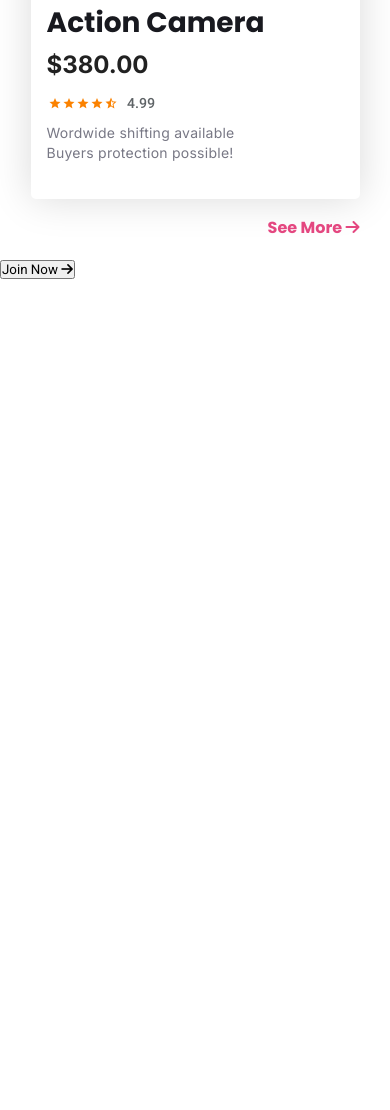
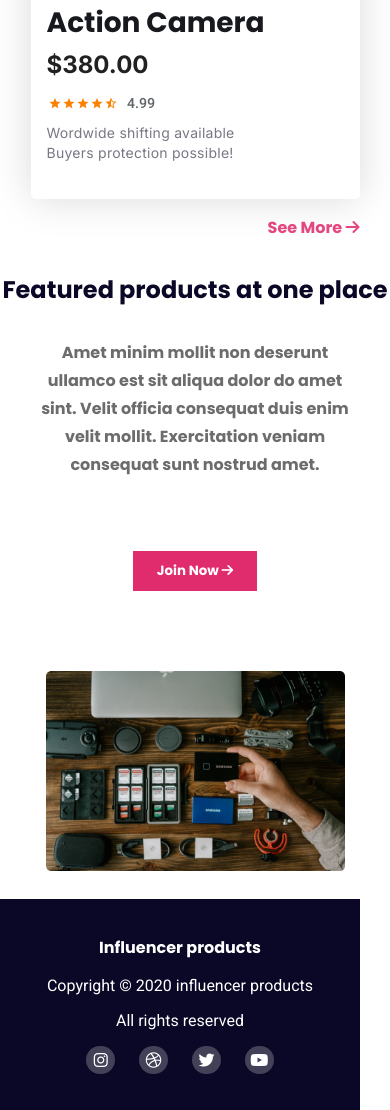
Before and after one commit to mdadnanshafiq/progear, a plain HTML site: page index.html in a window 390 px wide. Shown: the part 4953-6063 px from the top of the page. Before the commit the page ends 5251 px from the top, so only its background shows below. Drawn offline with Linux system fonts and the light colour scheme.

Commit message:
mobile done

```diff
--- a/index.html
+++ b/index.html
@@ -160,24 +160,26 @@
         </section>
         <section class="featured">
             <div class="featured-view">
-                <img src="" alt="">
+                <img src="images/gear.png" alt="gear">
             </div>
             <div class="featured-content">
-                <h2 class="featured-title"></h2>
-                <p class="featured-describe"></p>
+                <h2 class="featured-title">Featured products at one
+                    place</h2>
+                <p class="featured-describe">Amet minim mollit non deserunt ullamco est sit aliqua dolor do amet sint.
+                    Velit officia consequat duis enim velit mollit. Exercitation veniam consequat sunt nostrud amet.</p>
                 <button class="featured-btn">Join Now <i class="fa-solid fa-arrow-right"></i></button>
             </div>
         </section>
     </main>
     <footer>
-        <h1 class="footer-title"></h1>
-        <p class="footer-copy"></p>
-        <p class="footer-rights"></p>
+        <h1 class="footer-title">Influencer products</h1>
+        <p class="footer-copy">Copyright © 2020 influencer products</p>
+        <p class="footer-rights">All rights reserved</p>
         <div class="social">
-            <img src="" alt="">
-            <img src="" alt="">
-            <img src="" alt="">
-            <img src="" alt="">
+            <span class="social-icon"><i class="fa-brands fa-instagram"></i></span>
+            <span class="social-icon"><i class="fa-brands fa-dribbble"></i></span>
+            <span class="social-icon"><i class="fa-brands fa-twitter"></i></span>
+            <span class="social-icon"><i class="fa-brands fa-youtube"></i></span>
         </div>
     </footer>
 </body>
--- a/style.css
+++ b/style.css
@@ -212,3 +212,110 @@ a {
     font-weight: 700;
     text-align: right;
 }
+
+/* features styles */
+
+.featured {
+    display: flex;
+    flex-direction: column-reverse;
+    justify-content: space-between;
+    align-items: center;
+}
+
+.featured-content {
+    display: flex;
+    flex-direction: column;
+    align-items: center;
+    gap: 2rem;
+    margin-top: 2rem;
+}
+
+.featured-view {
+    width: 18.6875rem;
+    height: 11.75rem;
+    border-radius: 0.4375rem;
+    border: 0;
+    margin: 2.5rem auto;
+}
+
+.featured-view img {
+    width: 100%;
+}
+
+.featured-title {
+    color: #0A0826;
+    text-align: center;
+    font-family: 'Poppins';
+    font-size: 1.5rem;
+    font-weight: 700;
+}
+
+.featured-describe {
+    color: #6C6C6C;
+    text-align: center;
+    font-family: 'Poppins';
+    font-weight: 700;
+    line-height: 1.75rem;
+    width: 20.5625rem;
+    margin: auto;
+
+}
+
+.featured-btn {
+    display: block;
+    padding: 0.625rem 1.5rem;
+    background: #E02C6D;
+    color: #FFF;
+    font-family: 'Poppins';
+    font-weight: 700;
+    border: 0;
+    margin: 2.5rem auto;
+}
+
+/* footer styles */
+
+footer {
+    width: 22.5rem;
+    height: 13.1875rem;
+    background: #0A0826;
+    color: #FFF;
+    display: flex;
+    flex-direction: column;
+    justify-content: center;
+    align-items: center;
+    gap: 1rem;
+}
+
+.footer-title {
+    color: #FFF;
+    font-family: 'Poppins';
+    font-weight: 700;
+    font-size: 1rem;
+}
+
+.footer-copy. .footer-rights {
+    color: #D9DBE1;
+    font-family: 'Manrope';
+    font-size: 0.75rem;
+    font-weight: 700;
+    line-height: 1.5rem;
+}
+
+
+.social {
+    display: flex;
+    justify-content: center;
+    align-items: center;
+    gap: 1.5rem;
+}
+
+.social span {
+    width: 1.8rem;
+    height: 1.8rem;
+    background-color: #ffffff3b;
+    display: flex;
+    justify-content: center;
+    align-items: center;
+    border-radius: 50%;
+
+}
```
